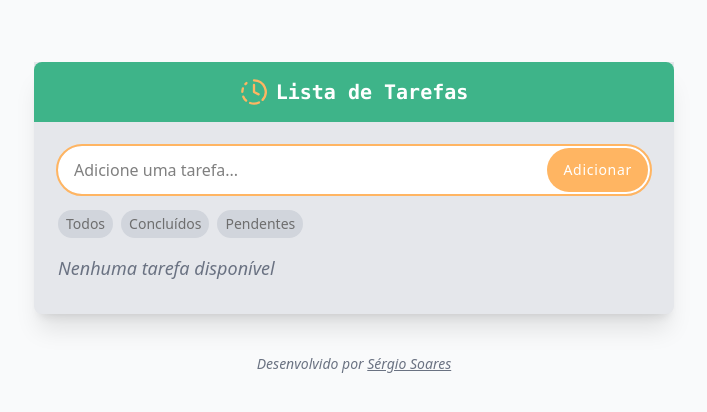
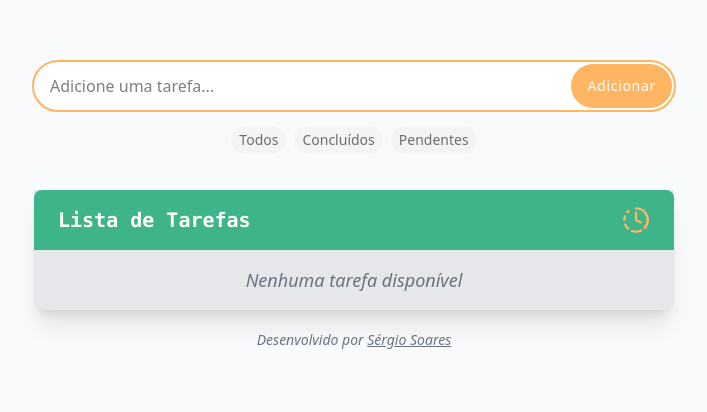
Before and after one commit to wp-sergiosoares/To-do-List, a React (Vite) app: page / in a window 1280 px wide. Shown: the part 202-614 px from the top of the page, without its empty margins (286-993 px from the left). Built offline with nearby package versions, Linux system fonts and the light colour scheme.

Commit message:
layout changes

```diff
--- a/src/App.css
+++ b/src/App.css
@@ -5,6 +5,7 @@
     --color-primary-light: #D8F3EC;
     --color-primary-hover: #43c696;
     --color-secondary: #FFB562;
+    --color-secondary-light: #ffc587;
     --color-text-primary: #2E2E2E;
     --color-text-secondary: #6E6E6E;
     --color-danger: #FF6B6B;
--- a/src/App.jsx
+++ b/src/App.jsx
@@ -50,20 +50,22 @@ function App() {
     <>
       <div className="relative min-h-screen flex items-center justify-center">
         <div className="container max-w-2xl mx-auto w-full">
-          <div className="mx-4 bg-gray-200 my-10 pb-2 shadow-xl rounded-b-lg">
-            <div className="rounded-t-lg p-4 flex gap-2 items-center bg-[var(--color-primary)] justify-center">
+          <div className="space-y-4 p-4">
+            <AddTicket onAdd={addItem} />
+            <Filters setFiltro={setFiltro} />
+          </div>
+
+          <div className="mx-4 bg-gray-200 my-5 shadow-xl rounded-b-lg">
+            <div className="rounded-t-lg py-4 px-6 flex gap-2 items-center justify-between bg-[var(--color-primary)]">
+              <h1 className="text-xl text-white font-mono font-bold">
+                Lista de Tarefas
+              </h1>
               <ClockFading
                 size={28}
                 className=" text-[var(--color-secondary)]"
               />
-              <h1 className="text-xl text-white font-mono font-bold">
-                Lista de Tarefas
-              </h1>
             </div>
-            <div className="p-6 space-y-4">
-              <AddTicket onAdd={addItem} />
-              <Filters setFiltro={setFiltro} />
-
+            <div className="p-4 space-y-4">
               <TicketList
                 items={itensFiltrados}
                 onRemove={removeItem}
--- a/src/components/AddTicket.jsx
+++ b/src/components/AddTicket.jsx
@@ -22,9 +22,9 @@ export default function AddTicket({ onAdd }) {
             placeholder="Adicione uma tarefa..."
             value={item}
             onChange={(e) => setItem(e.target.value)}
-            className="outline-2 outline-[var(--color-secondary)] py-3 px-4 flex-1 bg-white rounded-full"
+            className="outline-2 outline-[var(--color-secondary)] py-3 px-4 flex-1 rounded-full bg-white"
           />
-          <button className="absolute right-[2px] bg-[var(--color-secondary)] text-white py-3 px-4 rounded-full hover:bg-[var(--color-primary-hover)] cursor-pointer text-sm tracking-wider transition">
+          <button className="absolute right-[2px] bg-[var(--color-secondary)] text-white py-3 px-4 rounded-full hover:bg-[var(--color-secondary-light)] cursor-pointer text-sm tracking-wider transition">
             Adicionar
           </button>
         </div>
--- a/src/components/Filters.jsx
+++ b/src/components/Filters.jsx
@@ -1,10 +1,10 @@
 export default function Filters({ setFiltro }) {
   return (
     <div>
-      <div className="flex gap-2 items-center">
+      <div className="flex gap-2 items-center justify-center">
         <div>
           <button
-            className="rounded-full text-[var(--color-text-secondary)] px-2 py-1 text-sm cursor-pointer bg-gray-300 hover:bg-gray-100 transition"
+            className="rounded-full text-[var(--color-text-secondary)] px-2 py-1 text-sm cursor-pointer bg-gray-100 hover:bg-gray-300 transition"
             onClick={() => setFiltro("todos")}
           >
             Todos
@@ -12,7 +12,7 @@ export default function Filters({ setFiltro }) {
         </div>
         <div>
           <button
-            className="rounded-full text-[var(--color-text-secondary)] px-2 py-1 text-sm cursor-pointer bg-gray-300 hover:bg-gray-100 transition"
+            className="rounded-full text-[var(--color-text-secondary)] px-2 py-1 text-sm cursor-pointer bg-gray-100 hover:bg-gray-300 transition"
             onClick={() => setFiltro("concluidos")}
           >
             Concluídos
@@ -21,7 +21,7 @@ export default function Filters({ setFiltro }) {
         <div>
           <button
             onClick={() => setFiltro("pendentes")}
-            className="rounded-full text-[var(--color-text-secondary)] px-2 py-1 text-sm cursor-pointer bg-gray-300 hover:bg-gray-100 transition"
+            className="rounded-full text-[var(--color-text-secondary)] px-2 py-1 text-sm cursor-pointer bg-gray-100 hover:bg-gray-300 transition"
           >
             Pendentes
           </button>
--- a/src/components/TicketList.jsx
+++ b/src/components/TicketList.jsx
@@ -5,11 +5,11 @@ export default function TicketList({ items, onRemove, onToggle, filtro }) {
   return (
     <div>
       {items.length > 0 ? (
-        <ul className="space-y-2">
+        <ul className="space-y-[1px]">
           {items.map((item) => (
             <div
               key={item.id}
-              className="border-1 border-gray-300 flex gap-2 items-center justify-between bg-white rounded-full py-2 px-4 "
+              className="border-1 border-gray-300 flex gap-2 items-center justify-between bg-white rounded-lg py-2 px-4"
             >
               <div
                 className={
@@ -33,7 +33,7 @@ export default function TicketList({ items, onRemove, onToggle, filtro }) {
           ))}
         </ul>
       ) : (
-        <p className="text-lg text-gray-500 italic">
+        <p className="text-lg text-gray-500 italic text-center">
           {filtro === "concluidos"
             ? "Sem tarefas concluídas"
             : filtro === "ativos"
```
